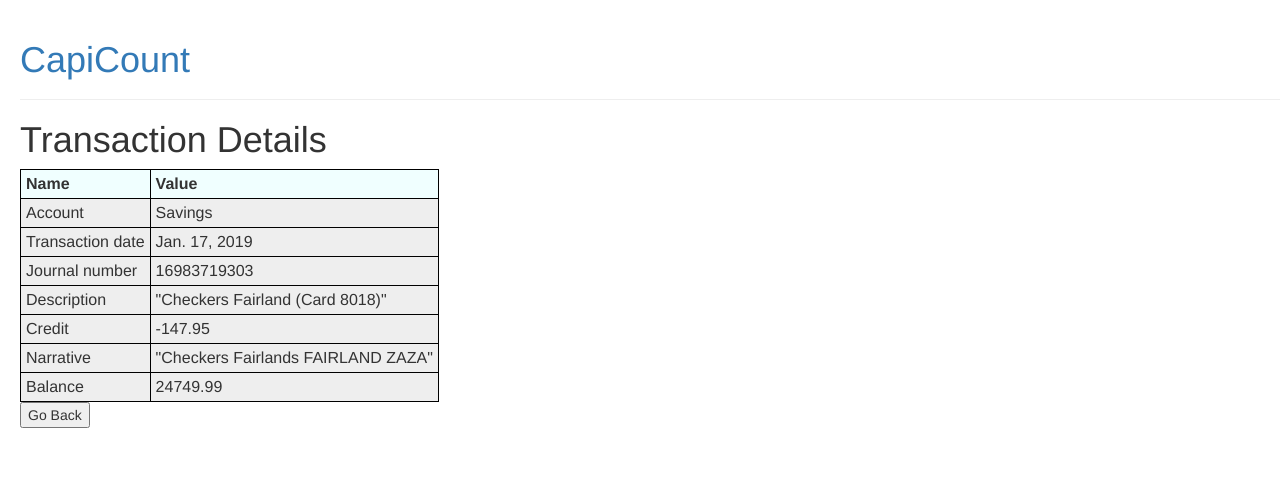
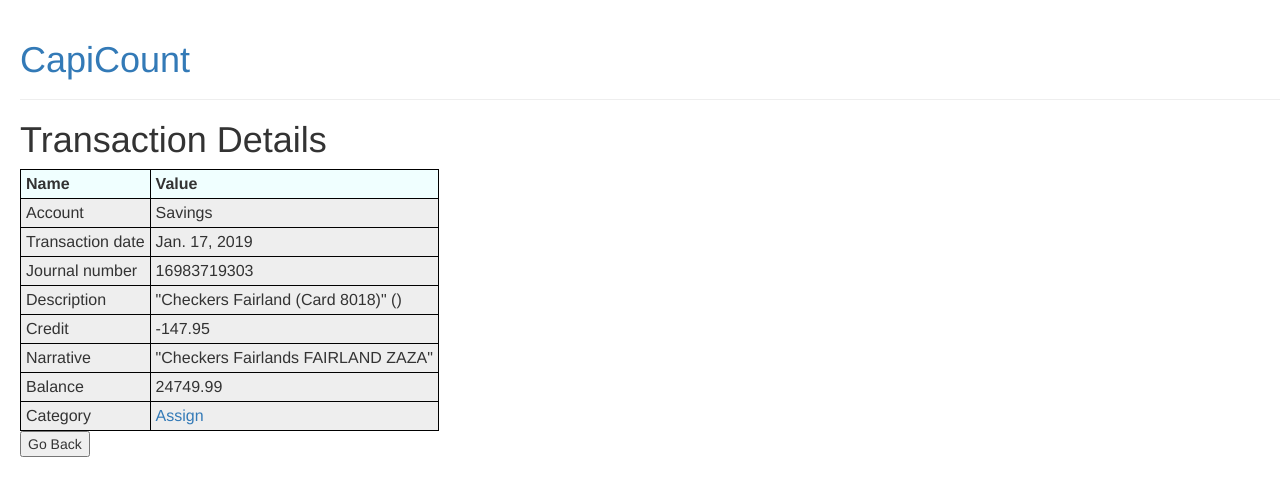
Before and after one commit to Zen-CODE/zenprojects, a Django app: page /budget/transaction/322 in a window 1280 px wide. Shown: the top 496 px of the page. Run offline with Django 3.2, Linux system fonts and the light colour scheme; data comes from the database, SQL or seed files in the repository; some libraries are stand-ins or nearby versions.

Commit message:
Added switch for creating or changing category to transaction detail view

```diff
--- a/python/django/capiccount/budget/templates/budget/transaction_detail.html
+++ b/python/django/capiccount/budget/templates/budget/transaction_detail.html
@@ -19,7 +19,7 @@
     <td>Journal number</td><td>{{object.journal_no}}</td>
 </tr>
 <tr>
-    <td>Description</td><td>{{object.description}}</td>
+    <td>Description</td><td>{{object.description}} ()</td>
 </tr>
 <tr>
     <td>Credit</td><td>{{object.credit}}</td>
@@ -30,6 +30,13 @@
 <tr>
     <td>Balance</td><td>{{object.balance}}</td>
 </tr>
+<tr>
+    {% if object.get_category_descrip %}
+        <td>Category</td><td>{{object.get_category_descrip}} (<a  href="{% url "budget:categorization_create" %}"> Change </a>)</td>
+    {% else %}
+        <td>Category</td><td><a  href="{% url "budget:categorization_create" %}"> Assign </a></td>
+    {% endif %}
+</tr>
 </table>
 <button onclick="window.history.back()">Go Back</button>
 {% endblock %}
```
